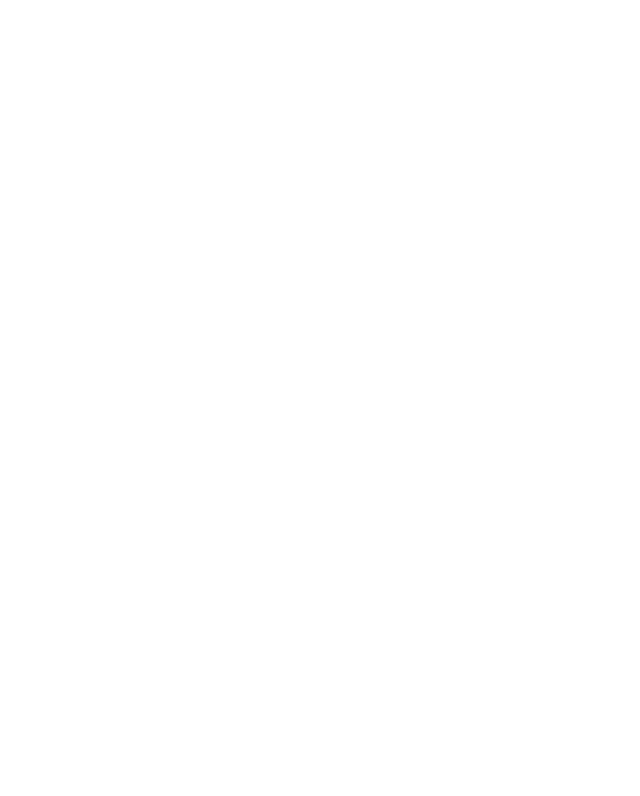
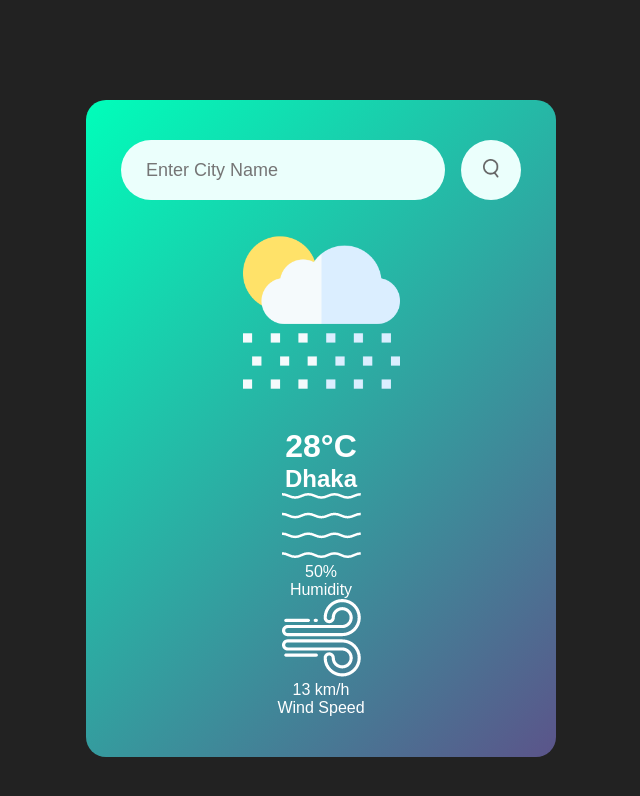
Before and after one commit to baharul-islam-shuvo/Small-Projects, a plain HTML site: page weather-app/index.html in a window 1280 px wide. Shown: the whole page, without its empty margins (319-959 px from the left). Drawn offline with Linux system fonts and the light colour scheme.

Commit message:
Weather condition Added

```diff
--- a/weather-app/index.html
+++ b/weather-app/index.html
@@ -4,8 +4,37 @@
     <meta charset="UTF-8">
     <meta name="viewport" content="width=device-width, initial-scale=1.0">
     <title>Weather App</title>
+    <link rel="stylesheet" href="styles/styles.css">
 </head>
 <body>
-
+    <!-- input & search option -->
+    <div class="card">
+        <div class="search">
+            <input type="text" placeholder="Enter City Name" spellcheck="false">
+            <button><img src="images/search.png"></button>
+        </div>
+        <!-- Weather condition added -->
+        <div class="weather">
+            <img src="images/rain.png" class="weather-icon">
+            <h1 class="temp">28°C</h1>
+            <h2 class="city">Dhaka</h2>
+            <div class="details">
+                <div class="col">
+                    <img src="images/humidity.png">
+                    <div>
+                        <p class="humidity">50%</p>
+                        <p>Humidity</p>
+                    </div>
+                </div>
+                <div class="col">
+                    <img src="images/wind.png">
+                    <div>
+                        <p class="wind">13 km/h</p>
+                        <p>Wind Speed</p>
+                    </div>
+                </div>
+            </div>
+        </div>
+    </div>
 </body>
 </html>
--- a/weather-app/styles/styles.css
+++ b/weather-app/styles/styles.css
@@ -0,0 +1,54 @@
+*{
+    margin: 0;
+    padding: 0;
+    font-family: 'poppins', sans-serif;
+    box-sizing: border-box;
+}
+
+body{
+    background: #222;
+}
+
+.card{
+    width: 90%;
+    max-width: 470px;
+    background: linear-gradient(135deg, #00feba, #5b548a);
+    color: #fff;
+    margin: 100px auto 0;
+    border-radius: 20px;
+    padding: 40px 35px;
+    text-align: center;
+}
+
+.search{
+    width: 100%;
+    display: flex;
+    align-items: center;
+    justify-content: space-between;
+}
+
+.search input{
+    border: 0;
+    outline: 0;
+    background: #ebfffc;
+    color: #555;
+    padding: 10px 25px;
+    height: 60px;
+    border-radius: 30px;
+    flex: 1;
+    margin-right: 16px;
+    font-size: 18px;
+}
+
+.search button{
+    border: 0;
+    outline: 0;
+    background: #ebfffc;
+    width: 60px;
+    height: 60px;
+    border-radius: 50%;
+    cursor: pointer;
+}
+.search button img{
+    width: 16px;
+}
```
Also changed, not shown: weather-app/images/clear.png (added), weather-app/images/clouds.png (added), weather-app/images/drizzle.png (added), weather-app/images/humidity.png (added), weather-app/images/mist.png (added), weather-app/images/rain.png (added), weather-app/images/search.png (added), weather-app/images/snow.png (added), weather-app/images/wind.png (added).
